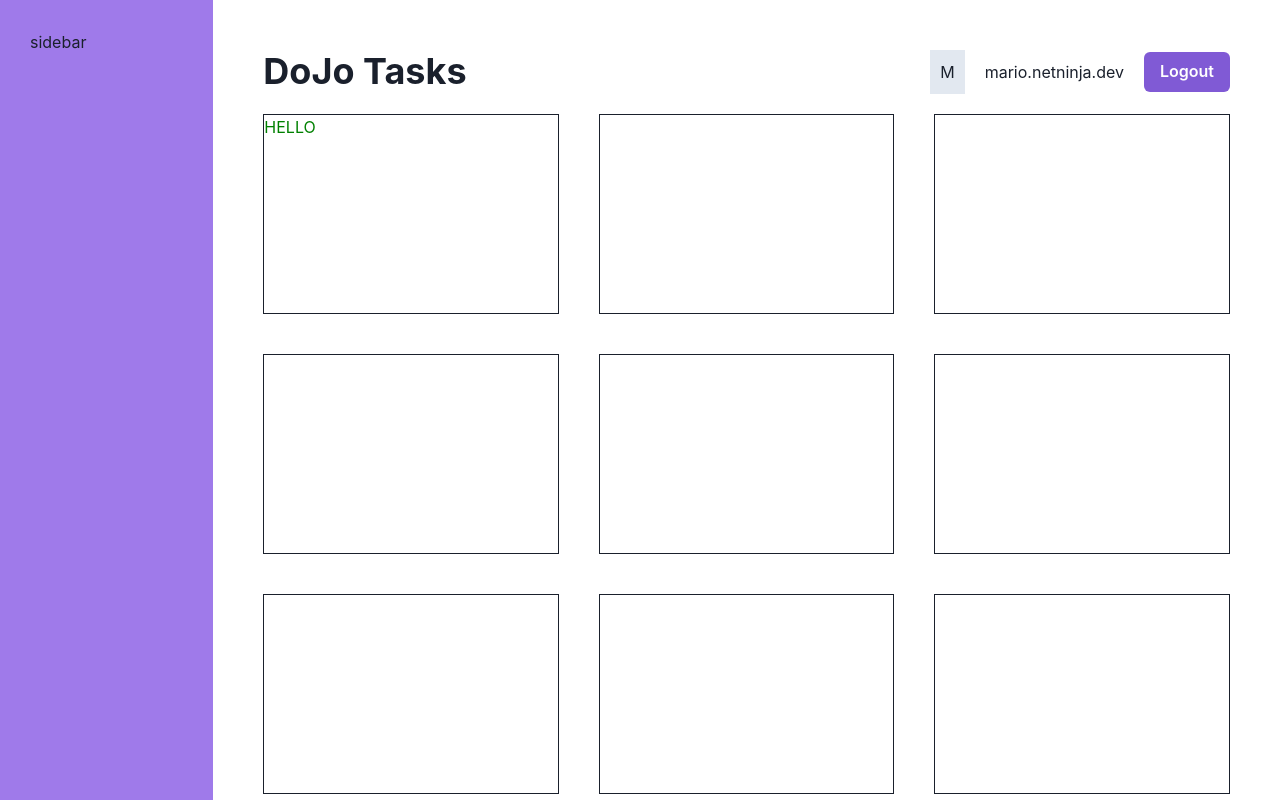
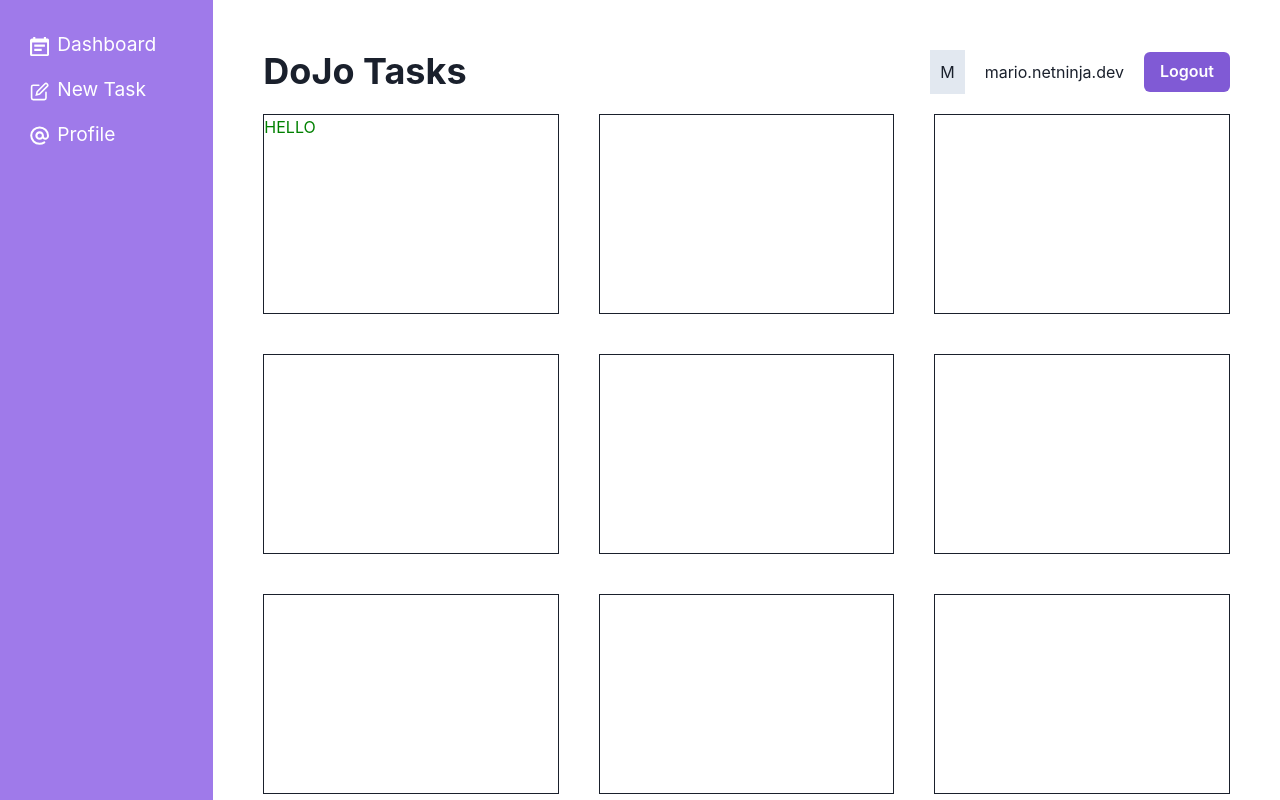
Before and after one commit to suneebs/chakraUI, a React (Vite) app: page / in a window 1280 px wide. Shown: the top 800 px of the page. Built offline with nearby package versions, Linux system fonts and the light colour scheme.

Commit message:
worked on side bar

```diff
--- a/package.json
+++ b/package.json
@@ -9,6 +9,7 @@
     "preview": "vite preview"
   },
   "dependencies": {
+    "@chakra-ui/icons": "^2.1.1",
     "@chakra-ui/react": "^2.8.2",
     "@emotion/react": "^11.11.3",
     "@emotion/styled": "^11.11.0",
--- /dev/null
+++ b/src/components/Sidebar.jsx
@@ -0,0 +1,29 @@
+import { AtSignIcon, CalendarIcon, EditIcon } from '@chakra-ui/icons'
+import { List, ListIcon, ListItem } from '@chakra-ui/react'
+import React from 'react'
+import { NavLink } from 'react-router-dom'
+
+export default function sidebar() {
+  return (
+    <List color={'white'} fontSize={"1.2em"} spacing={4}>
+            <ListItem>
+                <NavLink to={'/'}>
+                <ListIcon as={CalendarIcon} color={'white'} />
+                Dashboard
+                </NavLink>
+            </ListItem>
+            <ListItem>
+                <NavLink to={'/create'}>
+                <ListIcon as={EditIcon} color={'white'} />
+                New Task
+                </NavLink>
+            </ListItem>
+            <ListItem>
+                <NavLink to={'/profile'}>
+                <ListIcon as={AtSignIcon} color={'white'} />
+                Profile
+                </NavLink>
+            </ListItem>
+    </List>
+  )
+}
--- a/src/layouts/RootLayout.jsx
+++ b/src/layouts/RootLayout.jsx
@@ -1,5 +1,6 @@
 import { Outlet } from "react-router-dom"
-import Navbar from "../components/Navbar"
+import  Navbar from "../components/Navbar"
+import Sidebar from "../components/sidebar"
 import { Grid, GridItem } from "@chakra-ui/react"
 
 export default function RootLayout() {
@@ -11,7 +12,7 @@
       bg={'purple.400'}
       minHeight={{lg:'100vh'}}
       p={{base:'20px', lg:'30px'}}>
-      <span>sidebar</span>
+        <Sidebar />
       </GridItem>
       <GridItem
       as='main'
```
Also changed, not shown: 1 other file (tests, documents, lock files or other folders).
